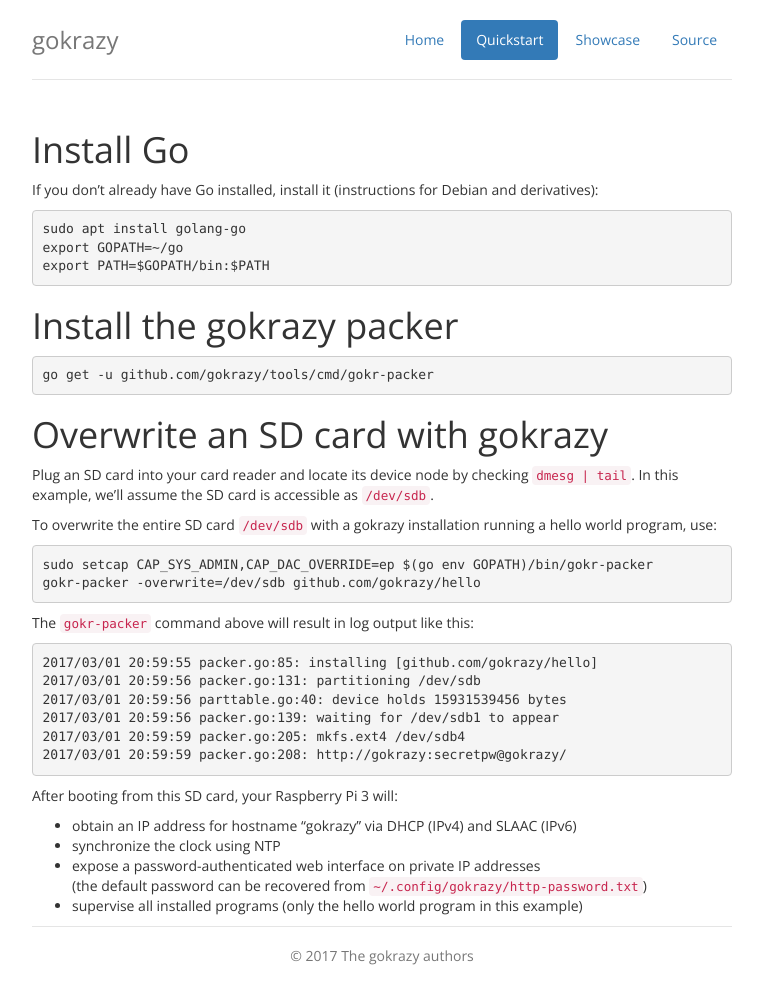
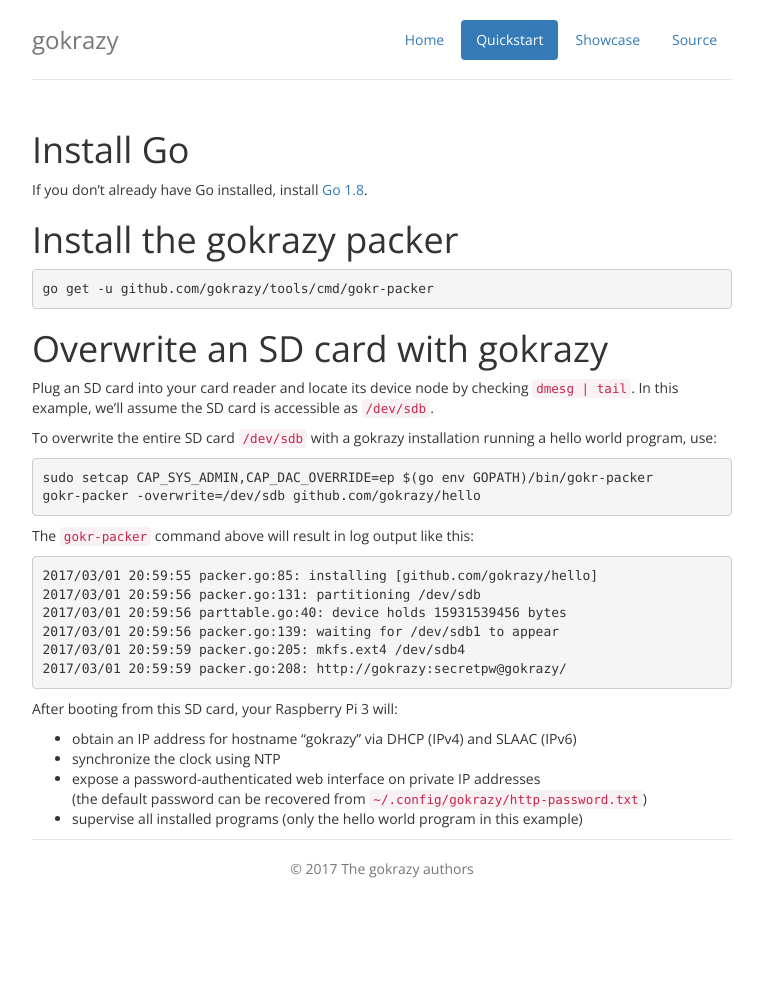
Before and after one commit to gokrazy/gokrazy.github.io, a Jekyll site: the page built from quickstart.html, in a window 1280 px wide. Shown: the whole page, without its empty margins (258-1021 px from the left). Built offline with Jekyll 4.4.1, drawn with Linux system fonts in a browser that asks for light colours; nearby versions of some CDN libraries; some web fonts are replaced; Markdown is read by kramdown in place of the engine named in the settings; after the commit the page ends 909 px from its top, so only the background shows below that.

Commit message:
link to go download page for go1.8

```diff
--- a/quickstart.html
+++ b/quickstart.html
@@ -9,11 +9,8 @@ weight: 1
         <div class="col-lg-12">
 	  <h1>Install Go</h1>
 	  <p>
-	  If you don’t already have Go installed, install it (instructions for Debian and derivatives):
+	  If you don’t already have Go installed, install <a href="https://golang.org/dl/">Go 1.8</a>.
 	  </p>
-	  <pre>sudo apt install golang-go
-export GOPATH=~/go
-export PATH=$GOPATH/bin:$PATH</pre>
 
           <h1>Install the gokrazy packer</h1>
 	  <pre>go get -u github.com/gokrazy/tools/cmd/gokr-packer</pre>
```
